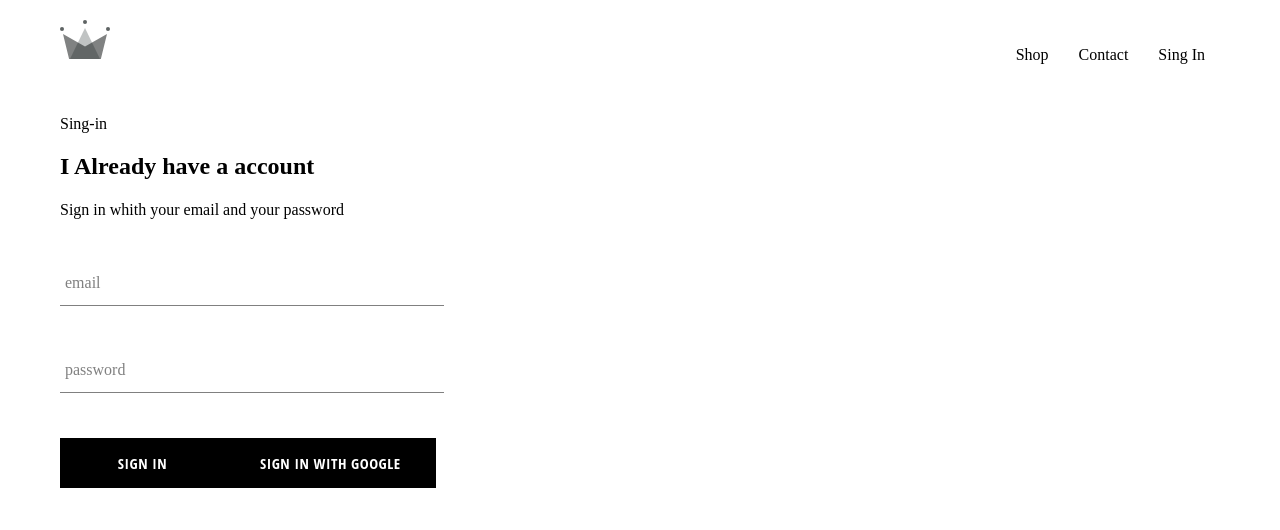
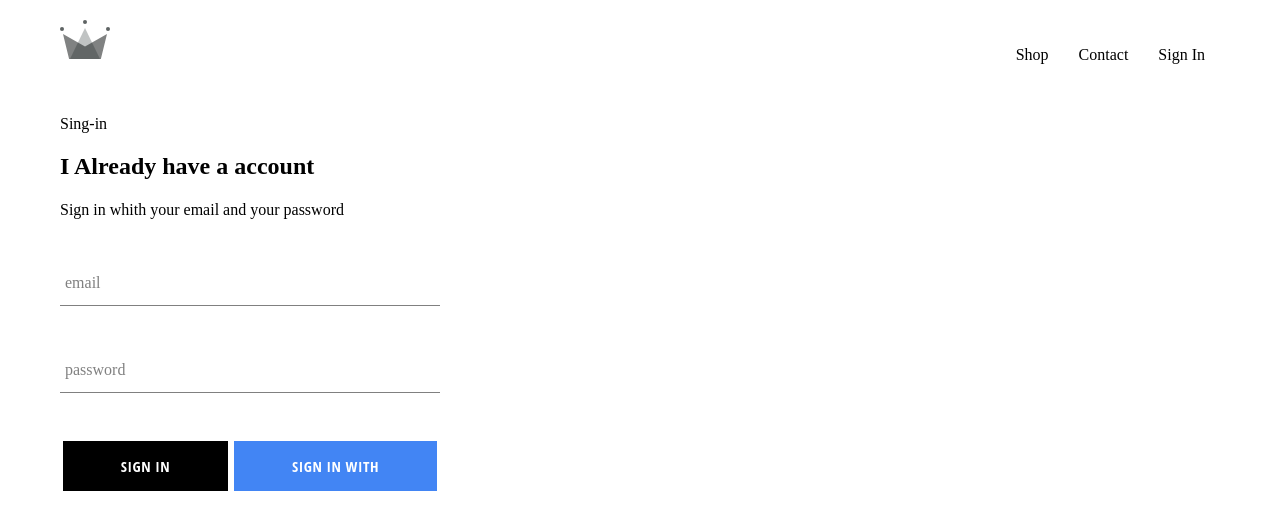
Before and after one commit to barbaroreyes/EcomerceCLone, a React (Create React App) app: page /singin in a window 1280 px wide. Shown: the top 530 px of the page. Built offline with nearby package versions, Linux system fonts and the light colour scheme; no server answers; a web font is replaced by a local one.

Commit message:
integrated firebase into app

```diff
--- a/src/App.css
+++ b/src/App.css
@@ -2,3 +2,6 @@
   font-family: 'Open Sans Condens';
   padding: 20px 60px;
 }
+*{
+  box-sizing: border-box;
+}
--- a/src/App.js
+++ b/src/App.js
@@ -4,15 +4,33 @@
 import  HomePage from './pages/Homepages/homePage';
 import ShopPage  from './pages/shop/shop.componet';
 import SninAndUp from './pages/Sing/singCompo';
+import {auth} from  './fireBase/firebase.util'
 
 import  Header  from './Componets/header.componet//header.comp';
 
 
 
-function App () {
+class  App extends React.Component {
+ constructor(){
+   super()
+   this.state ={
+     currentUser: null
+   }
+ }
+ unsubscribeFromAuth = null
+ componentDidMount(){
+  this.unsubscribeFromAuth= auth.onAuthStateChanged(user =>{
+     this.setState({currentUser:user})
+     console.log(user)
+   })
+ }
+ componentWillUnmount(){
+   this.unsubscribeFromAuth();
+ }
+ render(){
   return (
     <div>
-      <Header/>
+      <Header currentUser={this.state.currentUser}/>
       <Switch>
    <Route exact path='/' component={HomePage} />
    <Route  path='/shop' component={ShopPage} />
@@ -21,6 +39,7 @@
 
   </div>
   )
+ }
 }
 
 export default App
--- a/src/Componets/custom-butttom/custom-butom.styles.scss
+++ b/src/Componets/custom-butttom/custom-butom.styles.scss
@@ -13,10 +13,19 @@
     font-weight: bolder;
     border: none;
     cursor: pointer;
+    margin: 3px;
 
     &:hover {
       background-color: white;
       color: black;
       border: 1px solid black;
     }
+    &.google-sign-in{
+      background-color: #4285f4;
+      color: white;
+    }
+    &:hover{
+      background-color: #357ae8;
+      border: none;
+    }
   }
--- a/src/Componets/custom-butttom/custom-buttomComp.jsx
+++ b/src/Componets/custom-butttom/custom-buttomComp.jsx
@@ -1,8 +1,12 @@
 import React from 'react';
 import './custom-butom.styles.scss'
 
-const CustomButton = ({children ,...otherProps}) => (
-    <button className='custom-button ' {...otherProps}>
+const CustomButton = ({children ,isGoogleSigIn,...otherProps}) => (
+    <button className=
+    {`${isGoogleSigIn ?
+    'google-sign-in':'' }
+    custom-button `}
+    {...otherProps}>
      {children}
   </button>
 )
--- a/src/Componets/header.componet/header.comp.jsx
+++ b/src/Componets/header.componet/header.comp.jsx
@@ -1,8 +1,11 @@
 import React from 'react';
 import {Link}from 'react-router-dom'
-import './header.comp.styles.scss'
-import {ReactComponent as  Logo} from '../../assets/crow.svg'
-const Header = () => (
+import './header.comp.styles.scss';
+import {auth} from '../../fireBase/firebase.util'
+import {ReactComponent as  Logo} from '../../assets/crow.svg';
+
+
+const Header = ({currentUser}) => (
     <div className='header'>
    <Link className ='logo-container'  to='/'>
     <Logo  className='logo'/>
@@ -14,9 +17,16 @@
         <Link className='option' to='/contact'>
            Contact
         </Link>
-        <Link className='option' to='/contact'>
-           Sing In
-        </Link>
+        {
+            currentUser ?
+            <div className='option' onClick ={()=> auth.signOut()}>Sign Out</div>
+            :
+            <Link className ='option' to='/signin'>
+                Sign In
+            </Link>
+
+
+        }
 
 
     </div>
--- a/src/Componets/header.componet/header.comp.styles.scss
+++ b/src/Componets/header.componet/header.comp.styles.scss
@@ -21,4 +21,5 @@
  padding: 10px 15px;
  text-decoration: none;
  color: black;
+ cursor: pointer;
 }
--- a/src/fireBase/firebase.util.js
+++ b/src/fireBase/firebase.util.js
@@ -17,5 +17,5 @@
   export const firestore = firebase.firestore();
   const provider = new firebase.auth.GoogleAuthProvider();
   provider.setCustomParameters({prompt:'select_account'});
-  export const signInWidthGoogle= () =>auth.signInWithPopup(provider);
+  export const signInWidthGoogle = () =>auth.signInWithPopup(provider);
   export default firebase;
--- a/src/pages/Sing-in/SingIn-Compo.jsx
+++ b/src/pages/Sing-in/SingIn-Compo.jsx
@@ -34,7 +34,8 @@
                handleChange= {this.handleChange}
                value ={this.state.email}
                label= 'email'
-               required/>
+               required
+               />
 
                <FormInput
                name="password"
@@ -44,10 +45,16 @@
                label='password'
                required/>
 
+               <div className='buttons'>
                <CustomButton type="submit">Sign in</CustomButton>
-               <CustomButton onClick={signInWidthGoogle}>{' '}Sign in With Google {' '}</CustomButton>
+               <CustomButton
+               onClick={signInWidthGoogle}
+               isGoogleSigIn>{' '}
+               Sign In With Google {' '}
+             </CustomButton>
+             </div>
 
-           </form>
+             </form>
          </div>
      )
  }
--- a/src/pages/Sing-in/singin-compo.scss
+++ b/src/pages/Sing-in/singin-compo.scss
@@ -1,8 +1,13 @@
 .sing-in{
-    width: 30vw;
+    width: 380px;
     display: flex;
     flex-direction: column;
+
     .title{
         margin: 10px 0;
     }
+    .buttons{
+        display: flex;
+
+    }
 }
```
